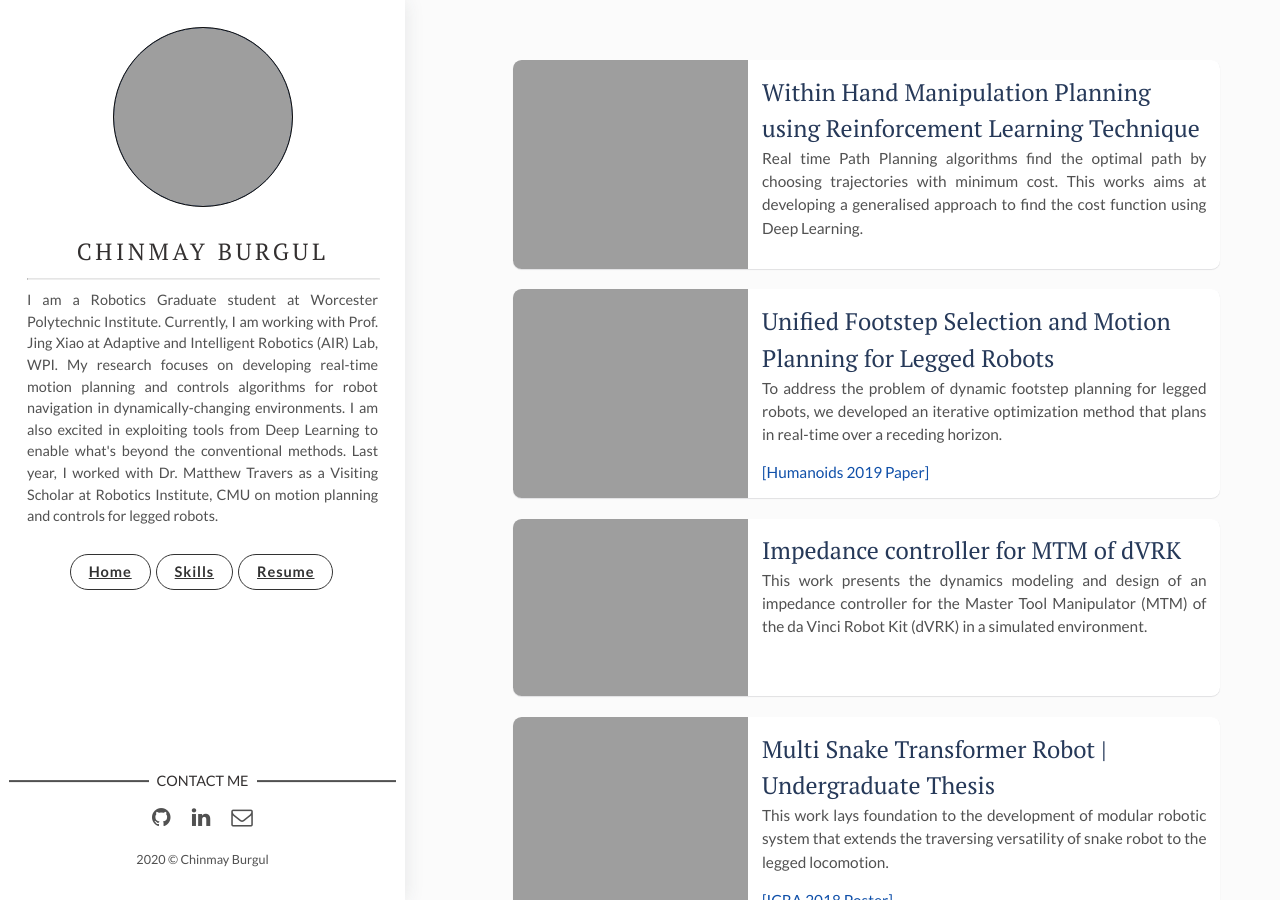
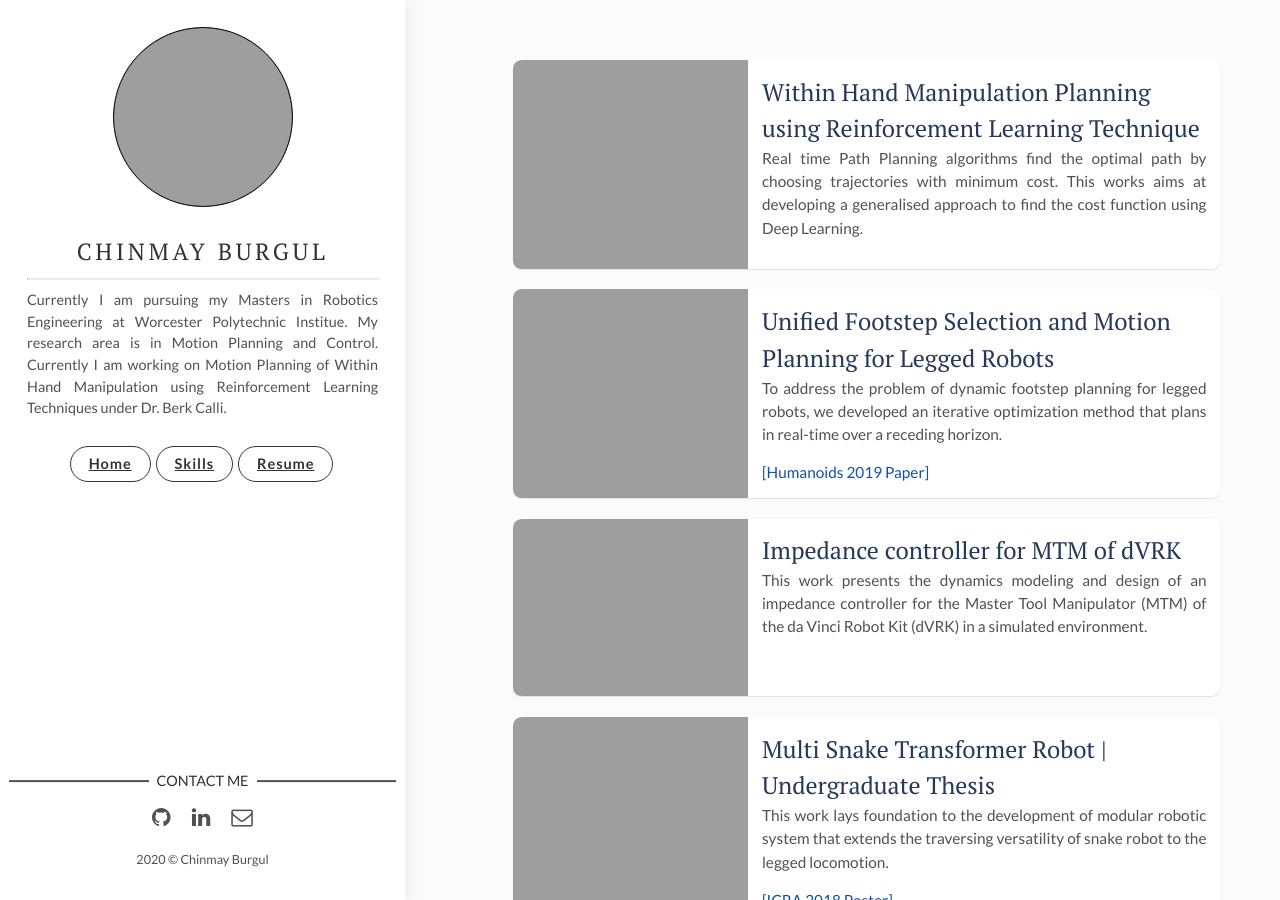
Before and after one commit to cmburgul/cmburgul.github.io, a Jekyll site: the page built from index.html, in a window 1280 px wide and 900 px high. Built offline with Jekyll 4.4.1, drawn with Linux system fonts in a browser that asks for light colours; the list of posts is cut into pages by our own code.

Commit message:
Update _config.yml

```diff
--- a/_config.yml
+++ b/_config.yml
@@ -10,7 +10,7 @@ url: "https://cmburgul.github.io/" # the base hostname & protocol for your site,
 # Author Settings
 author: Chinmay Burgul # add your name
 author-img: profile.jpg # add your photo
-about-author: I am a Robotics Graduate student at Worcester Polytechnic Institute. Currently, I am working with Prof. Jing Xiao at Adaptive and Intelligent Robotics (AIR) Lab, WPI. My research focuses on developing real-time motion planning and controls algorithms for robot navigation in dynamically-changing environments. I am also excited in exploiting tools from Deep Learning to enable what's beyond the conventional methods. Last year, I worked with Dr. Matthew Travers as a Visiting Scholar at Robotics Institute, CMU on motion planning and controls for legged robots.
+about-author: Currently I am pursuing my Masters in Robotics Engineering at Worcester Polytechnic Institue. My research area is in Motion Planning and Control. Currently I am working on Motion Planning of Within Hand Manipulation using Reinforcement Learning Techniques under Dr. Berk Calli.
 # social-twitter: # add your Twitter handle
 # social-facebook: # add your Facebook handle
 social-github: cmburgul # add your Github handle
```
